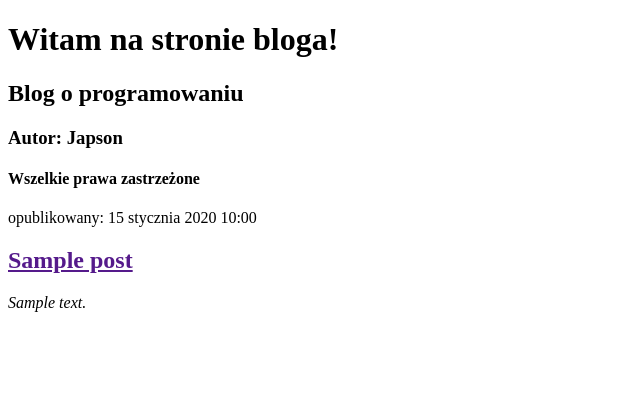
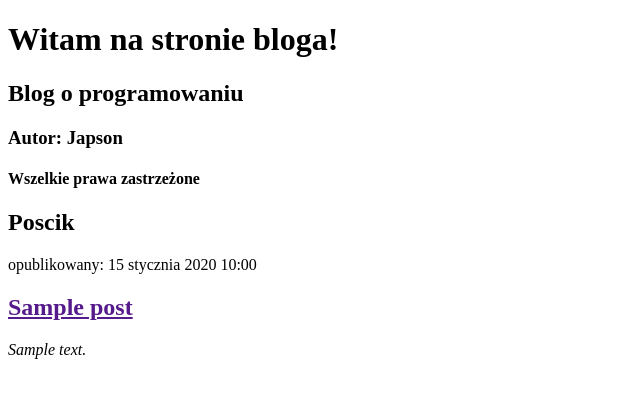
Before and after one commit to Japson92/djangoblog, a Django app: template blog/templates/blog/post_list.html in a window 1280 px wide. Shown: the top 398 px of the page, without its empty margins (0-640 px from the left). Run offline with Django 4.2, Linux system fonts and the light colour scheme; the template is opened without the code that fills it: most values are stand-ins (such as "Sample title", 1, 10 or a date in 2020).

Commit message:
little change

```diff
--- a/blog/templates/blog/post_list.html
+++ b/blog/templates/blog/post_list.html
@@ -17,6 +17,7 @@
 
         {% for post in posts %}
     <div>
+        <h2>Poscik</h2>
         <p>opublikowany: {{post.publish_date}}</p>
         <h2><a href="">{{post.title}}</a></h2>
         <em>{{ post.text|linebreaksbr }}</em>
```
